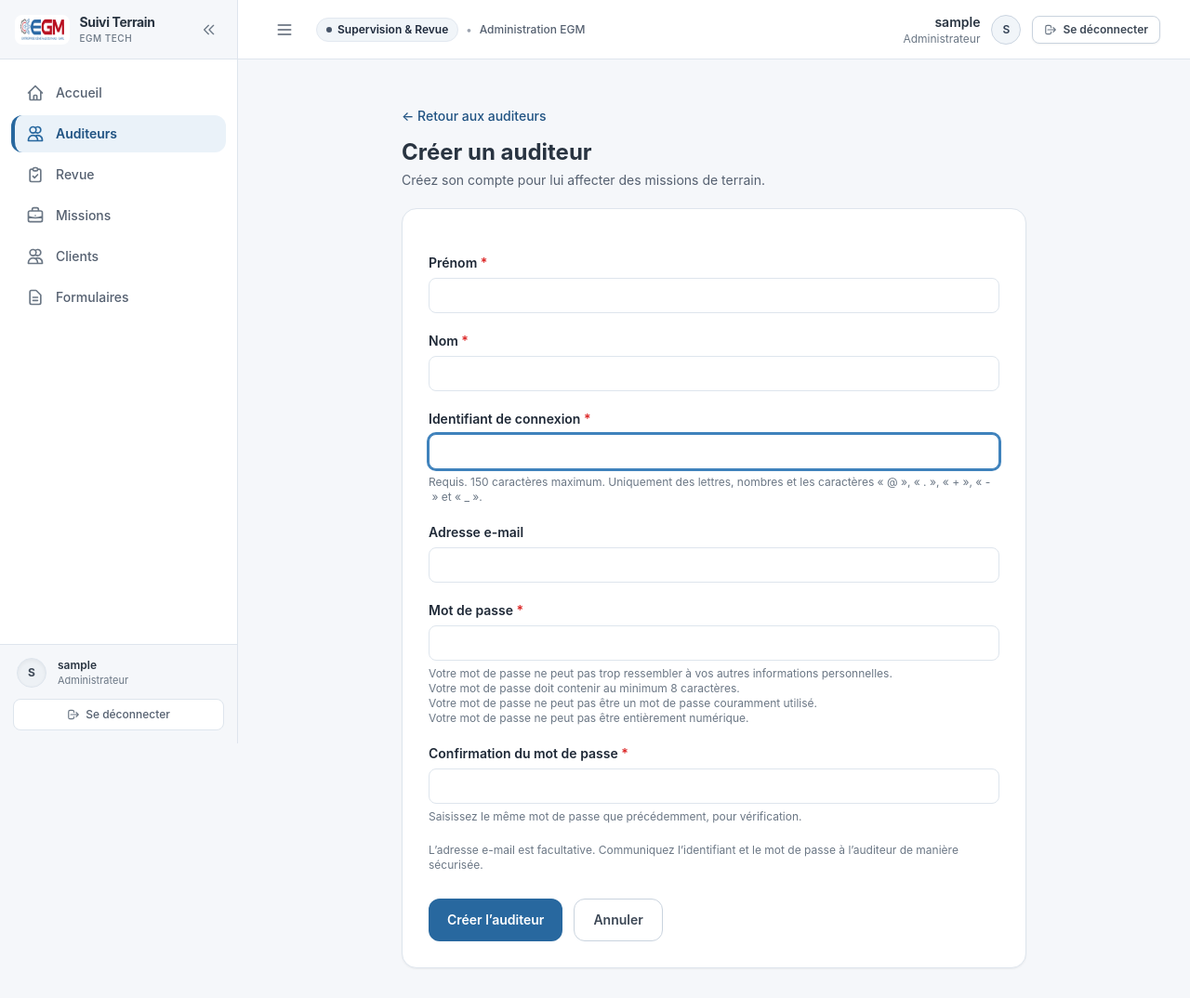
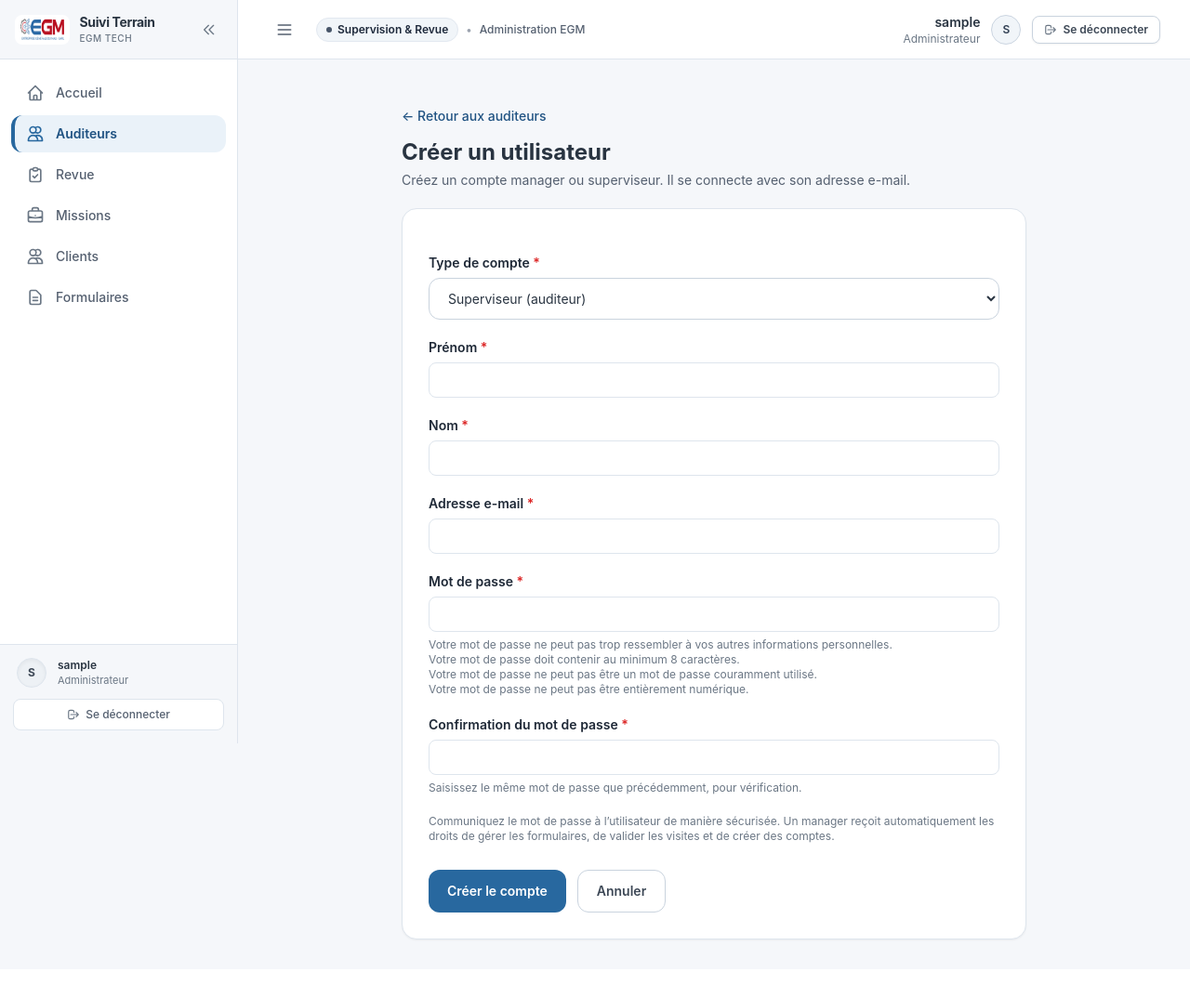
Before and after one commit to dmaiga/egmtech-suivi, a Django app: page /comptes/auditeurs/nouveau/ in a window 1280 px wide. Shown: the whole page at 93% size. After the commit the page ends 1013 px from the top, so only its background shows below. Run offline with Django 5.2, Linux system fonts and the light colour scheme; the visitor is signed in with stand-in values (Sample User, id 1); some libraries are stand-ins or nearby versions.

Commit message:
feat(accounts): creation d'utilisateurs par role et connexion par e-mail
- formulaire: choix manager/superviseur, e-mail obligatoire, plus d'identifiant
- connexion par e-mail pour tous les roles
- permission accounts.manage_users, donnee d'office aux managers avec manage_forms et validate_visits
- liste/fiche incluent les managers
- tests mis a jour (dont rendu photo perime)

Co-Authored-By: Claude Sonnet 5.5 <noreply@anthropic.com>

```diff
--- a/accounts/backends.py
+++ b/accounts/backends.py
@@ -3,9 +3,11 @@ from .models import User
 
 
 class ClientEmailBackend(ModelBackend):
+    """Connexion par e-mail (tous les rôles) ou par identifiant (administrateur)."""
+
     def authenticate(self, request, username=None, password=None, **kwargs):
         if username and "@" in username:
-            matches = list(User.objects.filter(role=User.Role.CLIENT, email__iexact=username.strip())[:2])
+            matches = list(User.objects.filter(email__iexact=username.strip())[:2])
             if len(matches) == 1:
                 return super().authenticate(request, username=matches[0].username, password=password, **kwargs)
             if matches:
--- a/accounts/forms.py
+++ b/accounts/forms.py
@@ -1,29 +1,54 @@
+from django import forms
+from django.contrib.auth.models import Permission
 from django.contrib.auth.forms import UserCreationForm
 
 from .models import User
 
 
+MANAGER_PERMISSIONS = ("manage_forms", "validate_visits", "manage_users")
+
+
 class AuditorCreationForm(UserCreationForm):
+    role = forms.ChoiceField(
+        label="Type de compte",
+        choices=[(User.Role.SUPERVISEUR, "Superviseur (auditeur)"), (User.Role.MANAGER, "Manager")],
+        initial=User.Role.SUPERVISEUR,
+    )
+
     class Meta(UserCreationForm.Meta):
         model = User
-        fields = ("first_name", "last_name", "username", "email")
+        fields = ("first_name", "last_name", "email")
         labels = {
             "first_name": "Prénom",
             "last_name": "Nom",
-            "username": "Identifiant de connexion",
             "email": "Adresse e-mail",
         }
+
+    field_order = ("role", "first_name", "last_name", "email", "password1", "password2")
 
     def __init__(self, *args, **kwargs):
         super().__init__(*args, **kwargs)
         self.fields["first_name"].required = True
         self.fields["last_name"].required = True
+        self.fields["email"].required = True
         for field in self.fields.values():
             field.widget.attrs.update({"class": "w-full rounded-xl border border-gray-300 px-4 py-3 text-sm focus:border-indigo-500 focus:ring-2 focus:ring-indigo-500"})
 
+    def clean_email(self):
+        email = self.cleaned_data["email"].strip()
+        if User.objects.filter(email__iexact=email).exists():
+            raise forms.ValidationError("Un compte utilise déjà cette adresse e-mail.")
+        return email
+
     def save(self, commit=True):
         user = super().save(commit=False)
-        user.role = User.Role.SUPERVISEUR
+        user.role = self.cleaned_data["role"]
+        # La connexion se fait par e-mail ; l'identifiant interne en est dérivé.
+        user.username = user.email
         if commit:
             user.save()
+            self.save_m2m()
+            if user.role == User.Role.MANAGER:
+                # Un manager reçoit d'office les droits métier : l'admin n'intervient pas.
+                user.user_permissions.add(*Permission.objects.filter(codename__in=MANAGER_PERMISSIONS))
         return user
--- a/accounts/models.py
+++ b/accounts/models.py
@@ -31,6 +31,9 @@ class User(AbstractUser):
     poste = models.CharField(max_length=150, blank=True)
 
     class Meta:
+        permissions = [
+            ("manage_users", "Peut gérer les comptes manager et superviseur"),
+        ]
         constraints = [
             models.CheckConstraint(
                 check=~models.Q(role="client") | models.Q(client__isnull=False),
--- a/accounts/views.py
+++ b/accounts/views.py
@@ -13,32 +13,36 @@ from .forms import AuditorCreationForm
 from .models import User
 
 
+def _can_manage_users(user):
+    return user.is_superuser or user.has_perm("accounts.manage_users")
+
+
 @login_required
 def auditor_list(request):
-    if not request.user.is_superuser:
+    if not _can_manage_users(request.user):
         raise PermissionDenied
-    auditors = User.objects.filter(role=User.Role.SUPERVISEUR).order_by("last_name", "first_name", "username")
+    auditors = User.objects.filter(role__in=[User.Role.SUPERVISEUR, User.Role.MANAGER]).order_by("last_name", "first_name", "username")
     return render(request, "accounts/auditor_list.html", {"page_obj": Paginator(auditors, 20).get_page(request.GET.get("page"))})
 
 
 @login_required
 def auditor_detail(request, pk):
-    if not request.user.is_superuser:
+    if not _can_manage_users(request.user):
         raise PermissionDenied
-    auditor = get_object_or_404(User, pk=pk, role=User.Role.SUPERVISEUR)
+    auditor = get_object_or_404(User, pk=pk, role__in=[User.Role.SUPERVISEUR, User.Role.MANAGER])
     missions = Mission.objects.filter(superviseur=auditor).select_related("site", "site__client", "attached_form").order_by("-created_at")
     return render(request, "accounts/auditor_detail.html", {"auditor": auditor, "missions": missions[:10], "mission_count": missions.count()})
 
 
 @login_required
 def auditor_create(request):
-    if not request.user.is_superuser:
+    if not _can_manage_users(request.user):
         raise PermissionDenied
     form = AuditorCreationForm(request.POST if request.method == "POST" else None)
     if request.method == "POST" and form.is_valid():
         auditor = form.save()
         log(request.user, "creation_auditeur", auditor)
-        messages.success(request, f"Auditeur {auditor.get_full_name()} créé. Il peut maintenant recevoir des missions.")
+        messages.success(request, f"Compte {auditor.get_role_display().lower()} de {auditor.get_full_name()} créé. Connexion par e-mail.")
         return redirect("accounts:auditor-detail", pk=auditor.pk)
     return render(request, "accounts/auditor_form.html", {"form": form})
 
--- a/core/context_processors.py
+++ b/core/context_processors.py
@@ -47,7 +47,7 @@ def navigation(request):
                 "icon": "home",
             })
 
-        if user.is_superuser:
+        if user.is_superuser or user.has_perm("accounts.manage_users"):
             auditor_url = _safe_reverse("accounts:auditor-list")
             if auditor_url:
                 items.append({
--- a/core/management/commands/seed_demo.py
+++ b/core/management/commands/seed_demo.py
@@ -240,7 +240,7 @@ class Command(BaseCommand):
         )
         manager1.set_password(DEMO_PASSWORD)
         manager1.save()
-        manager1.user_permissions.set([manage_forms_perm, validate_visits_perm])
+        manager1.user_permissions.set([manage_forms_perm, validate_visits_perm, Permission.objects.get(codename="manage_users")])
         users["manager1"] = manager1
 
         manager2, _ = User.objects.update_or_create(
--- a/templates/accounts/auditor_detail.html
+++ b/templates/accounts/auditor_detail.html
@@ -5,11 +5,11 @@
     <a href="{% url 'accounts:auditor-list' %}" class="text-sm font-semibold text-indigo-700 hover:underline">← Retour aux auditeurs</a>
     <section class="bg-white border border-gray-200 rounded-2xl shadow-sm p-6 space-y-5">
         <div class="flex flex-wrap items-center justify-between gap-3">
-            <div><h1 class="text-2xl font-bold text-gray-900">{{ auditor.get_full_name|default:auditor.username }}</h1><p class="text-sm text-gray-500 mt-1">Fiche de l’auditeur</p></div>
+            <div><h1 class="text-2xl font-bold text-gray-900">{{ auditor.get_full_name|default:auditor.username }}</h1><p class="text-sm text-gray-500 mt-1">Fiche {{ auditor.get_role_display|lower }}</p></div>
             <span class="text-sm font-semibold {% if auditor.is_active %}text-emerald-700{% else %}text-gray-500{% endif %}">{% if auditor.is_active %}Compte actif{% else %}Compte inactif{% endif %}</span>
         </div>
         <dl class="grid grid-cols-1 sm:grid-cols-2 gap-4 border-t border-gray-100 pt-5 text-sm">
-            <div><dt class="text-gray-500">Identifiant de connexion</dt><dd class="mt-1 font-medium text-gray-900">{{ auditor.username }}</dd></div>
+            <div><dt class="text-gray-500">Type de compte</dt><dd class="mt-1 font-medium text-gray-900">{{ auditor.get_role_display }}</dd></div>
             <div><dt class="text-gray-500">Adresse e-mail</dt><dd class="mt-1 font-medium text-gray-900">{{ auditor.email|default:"Non renseignée" }}</dd></div>
             <div><dt class="text-gray-500">Compte créé le</dt><dd class="mt-1 font-medium text-gray-900">{{ auditor.date_joined|date:"d/m/Y à H:i" }}</dd></div>
             <div><dt class="text-gray-500">Dernière connexion</dt><dd class="mt-1 font-medium text-gray-900">{{ auditor.last_login|date:"d/m/Y à H:i"|default:"Aucune" }}</dd></div>
--- a/templates/accounts/auditor_form.html
+++ b/templates/accounts/auditor_form.html
@@ -1,13 +1,13 @@
 {% extends "base.html" %}
 
-{% block title %}Créer un auditeur{% endblock %}
+{% block title %}Créer un utilisateur{% endblock %}
 
 {% block content %}
 <div class="max-w-2xl mx-auto space-y-5">
     <div>
         <a href="{% url 'accounts:auditor-list' %}" class="text-sm font-medium text-indigo-700 hover:underline">← Retour aux auditeurs</a>
-        <h1 class="mt-3 text-2xl font-bold text-gray-900">Créer un auditeur</h1>
-        <p class="mt-1 text-sm text-gray-600">Créez son compte pour lui affecter des missions de terrain.</p>
+        <h1 class="mt-3 text-2xl font-bold text-gray-900">Créer un utilisateur</h1>
+        <p class="mt-1 text-sm text-gray-600">Créez un compte manager ou superviseur. Il se connecte avec son adresse e-mail.</p>
     </div>
     <form method="post" class="bg-white border border-gray-200 rounded-2xl shadow-sm p-5 sm:p-7 space-y-5">
         {% csrf_token %}
@@ -20,9 +20,9 @@
             {% if field.help_text %}<div class="text-xs text-gray-500">{{ field.help_text|safe }}</div>{% endif %}
         </div>
         {% endfor %}
-        <p class="text-xs text-gray-500">L’adresse e-mail est facultative. Communiquez l’identifiant et le mot de passe à l’auditeur de manière sécurisée.</p>
+        <p class="text-xs text-gray-500">Communiquez le mot de passe à l’utilisateur de manière sécurisée. Un manager reçoit automatiquement les droits de gérer les formulaires, de valider les visites et de créer des comptes.</p>
         <div class="flex flex-wrap gap-3 pt-2">
-            <button type="submit" class="px-5 py-3 rounded-xl bg-indigo-600 text-white text-sm font-semibold hover:bg-indigo-700">Créer l’auditeur</button>
+            <button type="submit" class="px-5 py-3 rounded-xl bg-indigo-600 text-white text-sm font-semibold hover:bg-indigo-700">Créer le compte</button>
             <a href="{% url 'accounts:auditor-list' %}" class="px-5 py-3 rounded-xl border border-gray-300 text-gray-700 text-sm font-semibold hover:bg-gray-50">Annuler</a>
         </div>
     </form>
--- a/templates/accounts/auditor_list.html
+++ b/templates/accounts/auditor_list.html
@@ -4,13 +4,13 @@
 <div class="space-y-6">
     <div class="flex flex-col sm:flex-row sm:items-center sm:justify-between gap-4">
         <div><h1 class="text-2xl font-bold text-gray-900">Auditeurs</h1><p class="mt-1 text-sm text-gray-500">Consultez les comptes des auditeurs de terrain.</p></div>
-        <a href="{% url 'accounts:auditor-create' %}" class="inline-flex justify-center items-center px-4 py-2.5 rounded-lg bg-indigo-600 text-white text-sm font-semibold hover:bg-indigo-700">+ Créer un auditeur</a>
+        <a href="{% url 'accounts:auditor-create' %}" class="inline-flex justify-center items-center px-4 py-2.5 rounded-lg bg-indigo-600 text-white text-sm font-semibold hover:bg-indigo-700">+ Créer un utilisateur</a>
     </div>
     <div class="rounded-xl border border-gray-200 bg-white shadow-sm overflow-hidden">
         <ul class="divide-y divide-gray-100">
             {% for auditor in page_obj %}
             <li><a href="{% url 'accounts:auditor-detail' auditor.pk %}" class="flex flex-col sm:flex-row sm:items-center sm:justify-between gap-3 p-5 hover:bg-gray-50 transition">
-                <span><span class="block font-semibold text-gray-900">{{ auditor.get_full_name|default:auditor.username }}</span><span class="block text-sm text-gray-500">{{ auditor.username }}{% if auditor.email %} · {{ auditor.email }}{% endif %}</span></span>
+                <span><span class="block font-semibold text-gray-900">{{ auditor.get_full_name|default:auditor.username }}</span><span class="block text-sm text-gray-500">{{ auditor.email|default:auditor.username }} · {{ auditor.get_role_display }}</span></span>
                 <span class="flex items-center gap-4"><span class="text-xs font-medium {% if auditor.is_active %}text-emerald-700{% else %}text-gray-500{% endif %}">{% if auditor.is_active %}Actif{% else %}Inactif{% endif %}</span><span class="text-sm font-semibold text-indigo-700">Voir la fiche →</span></span>
             </a></li>
             {% empty %}<li class="p-8 text-center text-sm text-gray-500">Aucun auditeur pour le moment. Créez un compte pour lui affecter des missions.</li>{% endfor %}
--- a/templates/visits/mission_list.html
+++ b/templates/visits/mission_list.html
@@ -146,7 +146,7 @@
                     {% for mission in missions %}
                     <tr class="hover:bg-gray-50/60 transition">
                         <td class="py-3.5 px-4 font-medium text-gray-900">
-                            {% if request.user.is_superuser %}<a class="text-indigo-700 hover:underline" href="{% url 'accounts:auditor-detail' mission.superviseur.pk %}">{{ mission.superviseur.get_full_name|default:mission.superviseur.username }}</a>{% else %}{{ mission.superviseur.get_full_name|default:mission.superviseur.username }}{% endif %}
+                            {% if perms.accounts.manage_users %}<a class="text-indigo-700 hover:underline" href="{% url 'accounts:auditor-detail' mission.superviseur.pk %}">{{ mission.superviseur.get_full_name|default:mission.superviseur.username }}</a>{% else %}{{ mission.superviseur.get_full_name|default:mission.superviseur.username }}{% endif %}
                         </td>
                         <td class="py-3.5 px-4 font-medium text-gray-900">
                             <a class="text-indigo-700 hover:underline" href="{% url 'clients:detail' mission.site.client.pk %}">{{ mission.site.client.nom }}</a>
@@ -215,7 +215,7 @@
                 <div class="grid grid-cols-2 gap-2 text-xs">
                     <div class="bg-gray-50 p-2.5 rounded-lg border border-gray-100">
                         <span class="text-gray-400 block text-[11px]">Superviseur</span>
-                        <strong class="text-gray-800 font-medium truncate block">{% if request.user.is_superuser %}<a class="text-indigo-700" href="{% url 'accounts:auditor-detail' mission.superviseur.pk %}">{{ mission.superviseur.get_full_name|default:mission.superviseur.username }}</a>{% else %}{{ mission.superviseur.get_full_name|default:mission.superviseur.username }}{% endif %}</strong>
+                        <strong class="text-gray-800 font-medium truncate block">{% if perms.accounts.manage_users %}<a class="text-indigo-700" href="{% url 'accounts:auditor-detail' mission.superviseur.pk %}">{{ mission.superviseur.get_full_name|default:mission.superviseur.username }}</a>{% else %}{{ mission.superviseur.get_full_name|default:mission.superviseur.username }}{% endif %}</strong>
                     </div>
                     <div class="bg-gray-50 p-2.5 rounded-lg border border-gray-100">
                         <span class="text-gray-400 block text-[11px]">Formulaire</span>
--- a/visits/tests.py
+++ b/visits/tests.py
@@ -904,8 +904,8 @@ class SupervisorScreensTests(TestCase):
         self.assertContains(response, "Relever la position GPS") # gps
 
         # Photo : bouton appareil photo + compteur
-        self.assertContains(response, "Prendre une photo (Appareil photo)")
-        self.assertContains(response, "0</span> sur 3")
+        self.assertContains(response, "Prendre une photo")
+        self.assertContains(response, 'data-max-photos="3"')
 
         # Groupe répétable et boutons
         self.assertContains(response, "Matériels inspectés")
```
Also changed, not shown: accounts/tests.py (+48 -8 lines), accounts/migrations/0004_user_manage_users_permission.py (added).
